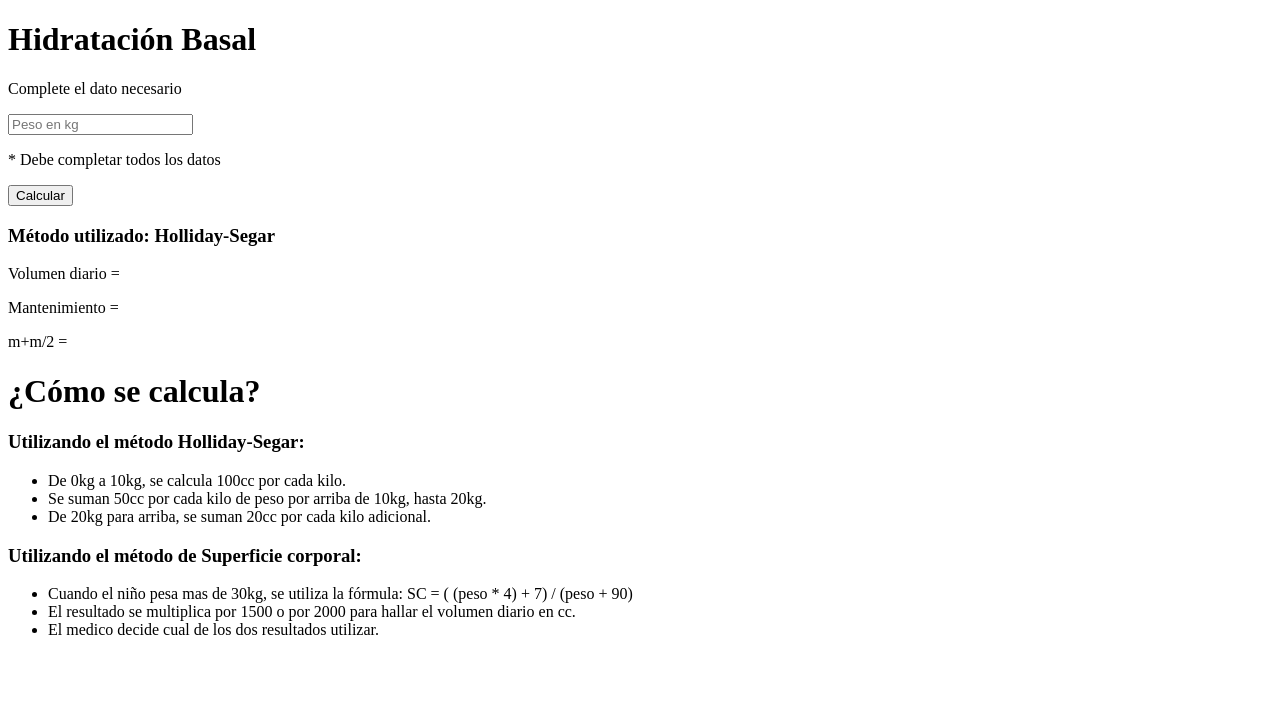
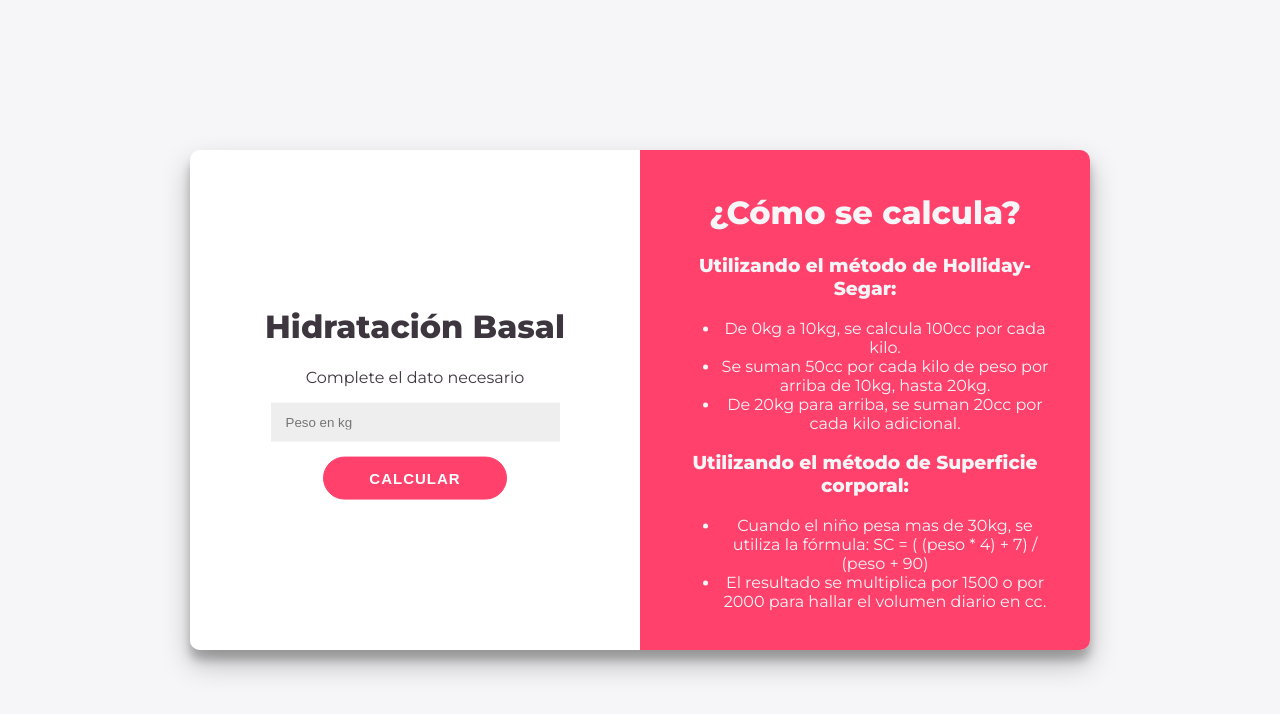
Before and after one commit to JazminMezaGriffith/calc_hidratacionBasal, a plain HTML site: page index.html in a window 1280 px wide. Drawn offline with Linux system fonts and the light colour scheme.

Commit message:
Agregado de css

```diff
--- a/index.html
+++ b/index.html
@@ -4,14 +4,16 @@
     <meta charset="UTF-8">
     <meta name="viewport" content="width=device-width, initial-scale=1.0">
     <title>Calculadora de Hidratación Basal</title>
+    <link rel="stylesheet" href="style.css">
 </head>
 <body>
-    <div>
-        <div>
+    <div id="contenedor">
+        <div id="calculadora">
+            <div class="contenido">
                 <h1>Hidratación Basal</h1>
                 <p>Complete el dato necesario</p>
                 <input type="number" placeholder="Peso en kg">
-            <p>* Debe completar todos los datos</p>
+                <p id="error">* Debe completar todos los datos</p>
                 <button>Calcular</button>
                 <div class="results">
                     <h3>Método utilizado: Holliday-Segar</h3>
@@ -25,9 +27,11 @@
                     <p>SC * 2000 = </p>
                 </div> -->
             </div>
-        <div>
+        </div>
+        <div id="detalle">
+            <div class="contenido">
                 <h1>¿Cómo se calcula?</h1>
-            <h3>Utilizando el método Holliday-Segar:</h3>
+                <h3>Utilizando el método de Holliday-Segar:</h3>
                 <ul>
                     <li>De 0kg a 10kg, se calcula 100cc por cada kilo.</li>
                     <li>Se suman 50cc por cada kilo de peso por arriba de 10kg, hasta 20kg.</li>
@@ -37,8 +41,8 @@
                 <ul>
                     <li>Cuando el niño pesa mas de 30kg, se utiliza la fórmula: SC = ( (peso * 4) + 7) / (peso + 90)</li>
                     <li>El resultado se multiplica por 1500 o por 2000 para hallar el volumen diario en cc.</li>
-                <li>El medico decide cual de los dos resultados utilizar.</li>
                 </ul>
+            </div>
         </div>
     </div>
 </body>
--- /dev/null
+++ b/style.css
@@ -0,0 +1,86 @@
+@import url('https://fonts.googleapis.com/css?family=Montserrat:400,800');
+
+body{
+    background: #f6f5f7;
+    font-family: 'Montserrat', sans-serif;
+    color: #3E363F;
+}
+
+#contenedor{
+    width: 900px;
+    height: 500px;
+    text-align: center;
+    /* Estas 3 lineas se encargan de centrar el div vertical y horizontalmente */
+    position: absolute;
+    inset: 0;
+    margin: auto;
+    border-radius: 10px;
+    overflow: hidden;
+    box-shadow: 0 14px 28px rgba(0,0,0,0.25),
+      0 10px 10px rgba(0,0,0,0.22);
+  }
+
+#calculadora{
+    background: white;
+    /* Con estas 3 lineas vamos a hacer que los divs queden lado a lado */
+    width: 50%;
+    height: 100%;
+    float: left;
+}
+
+#detalle{
+    background: #FF416C;
+    /* Con estas 3 lineas vamos a hacer que los divs queden lado a lado */
+    width: 50%;
+    height: 100%;
+    float: left;
+    color: #f6f5f7;
+}
+
+.contenido{
+    /* Estas tres lineas van a centrar el contenido verticalmente dentro de cada div */
+    position: relative;
+    top: 50%;
+    transform: translateY(-50%);
+    overflow: hidden;
+    padding: 40px;
+}
+
+input {
+	width: 70%;
+    padding: 12px 15px;
+    border: none;
+    background-color: #eee;
+}
+
+button {
+    font-size: 15px;
+	font-weight: bold;
+	padding: 12px 45px;
+    margin: 15px;
+	border-radius: 30px;
+	background-color: #FF416C;
+	border: 1px solid #FF416C;
+	color: #FFFFFF;
+	text-transform: uppercase;
+	letter-spacing: 1px;
+	transition: transform 20ms ease-in;
+}
+
+button:active {
+	transform: scale(0.95);
+}
+
+#error{
+    color: red;
+    font-weight: bold;
+    display: none;
+}
+
+.results{
+    color: #0A81D1;
+    font-weight: bold;
+    font-size: 25px;
+    margin-bottom: 5px;
+    display: none;
+}
```
Lines whose indentation alone changed are shown as unchanged.
